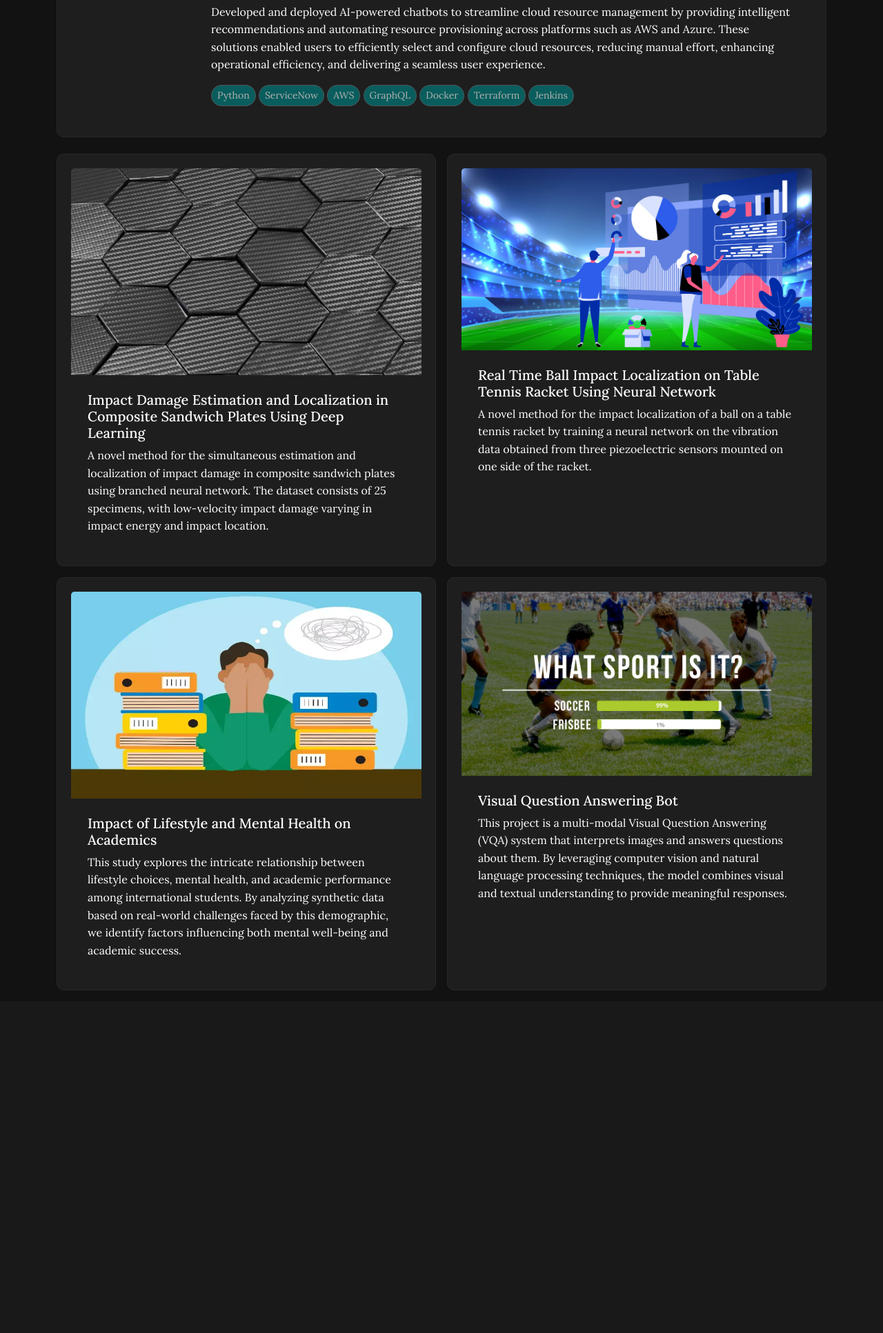
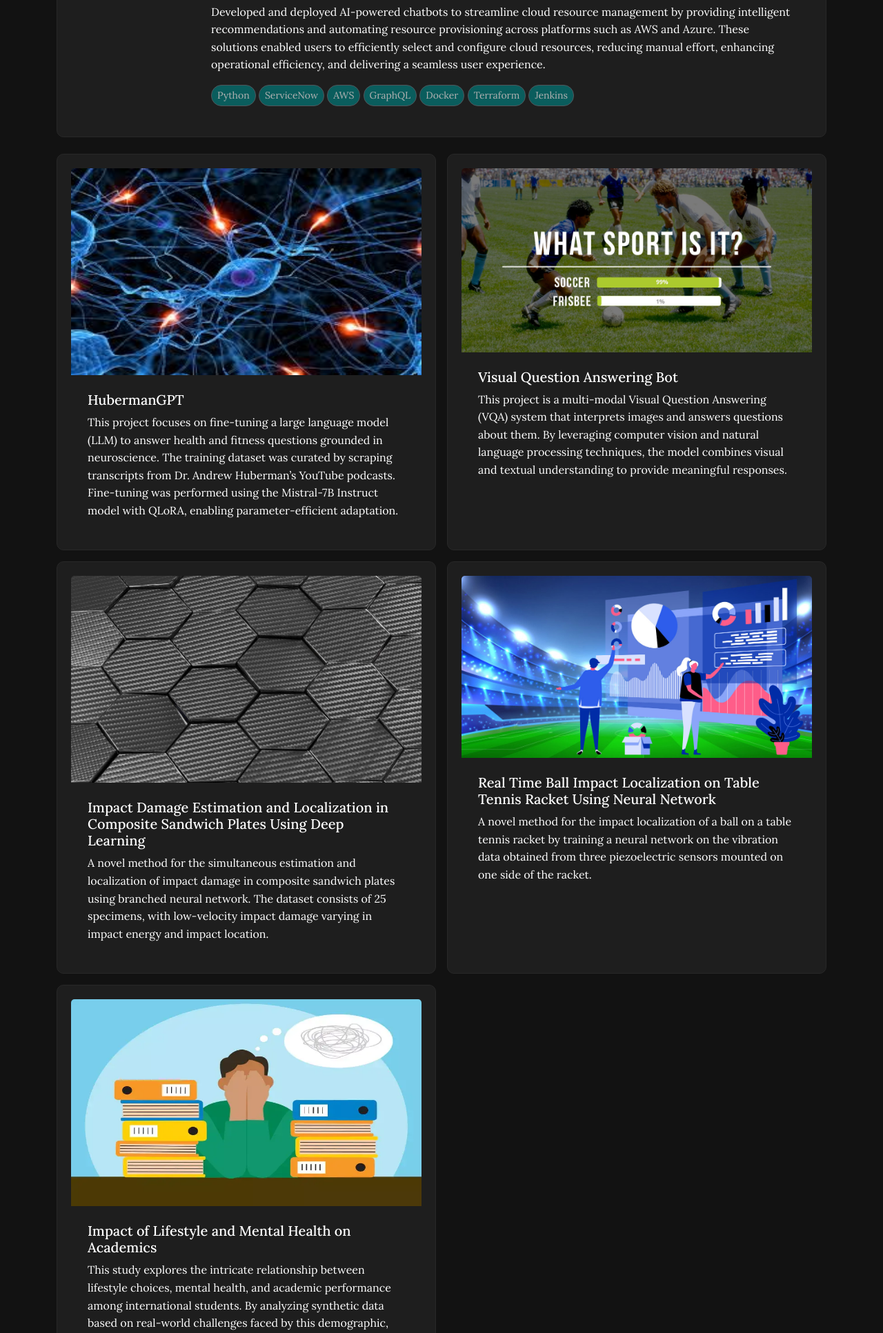
Before and after one commit to vigneshrb250/portfolio, a Flask app: page / in a window 1280 px wide. Shown: the part 1393-3326 px from the top of the page at 69% size. Before the commit the page ends 2829 px from the top, so only its background shows below. Run offline with Flask 3, Linux system fonts and the light colour scheme.

Commit message:
added new project hubermangpt

```diff
--- a/templates/projects.html
+++ b/templates/projects.html
@@ -1,5 +1,27 @@
 <div id="projects" class="container mt-4">
     <div class="row row-cols-1 row-cols-md-2 g-3">
+        <div class="col">
+            <div class="card h-100 card-project">
+                <img src="/static/images/hubermangpt.jpg" class="card-img-top proj-img" alt="...">
+                <div class="card-body">
+                    <h5 class="card-title">HubermanGPT</h5>
+                    <p class="card-text">This project focuses on fine-tuning a large language model (LLM) to answer health and fitness questions grounded in neuroscience. The training dataset was curated by scraping transcripts from Dr. Andrew Huberman’s YouTube podcasts. Fine-tuning was performed using the Mistral-7B Instruct model with QLoRA, enabling parameter-efficient adaptation. </p>
+                </div>
+                <a href="https://huggingface.co/vignesh0007/Hubermangpt" class="stretched-link">
+                </a>
+            </div>
+        </div>
+        <div class="col">
+            <div class="card h-100 card-project">
+                <img src="/static/images/VQA-proj-4.jpg" class="card-img-top proj-img" alt="...">
+                <div class="card-body">
+                    <h5 class="card-title">Visual Question Answering Bot</h5>
+                    <p class="card-text">This project is a multi-modal Visual Question Answering (VQA) system that interprets images and answers questions about them. By leveraging computer vision and natural language processing techniques, the model combines visual and textual understanding to provide meaningful responses.</p>
+                </div>
+                <a href="https://github.com/abhikothari091/Visual-Question-Answering-bot" class="stretched-link">
+                </a>
+            </div>
+        </div>
         <div class="col">
             <div class="card h-100 card-project ">
                 <img src="/static/images/composites-proj1.jpg" class="card-img-top proj-img" alt="...">
@@ -36,17 +58,8 @@
             <a href="#" class="stretched-link">
             </a>
         </div>
-        <div class="col">
-            <div class="card h-100 card-project">
-                <img src="/static/images/VQA-proj-4.jpg" class="card-img-top proj-img" alt="...">
-                <div class="card-body">
-                    <h5 class="card-title">Visual Question Answering Bot</h5>
-                    <p class="card-text">This project is a multi-modal Visual Question Answering (VQA) system that interprets images and answers questions about them. By leveraging computer vision and natural language processing techniques, the model combines visual and textual understanding to provide meaningful responses.</p>
-                </div>
-                <a href="https://github.com/abhikothari091/Visual-Question-Answering-bot" class="stretched-link">
-                </a>
-            </div>
-        </div>
+
+
         <a href="#" class="stretched-link">
         </a>
     </div>
```
Also changed, not shown: static/images/hubermangpt.jpg (added).
